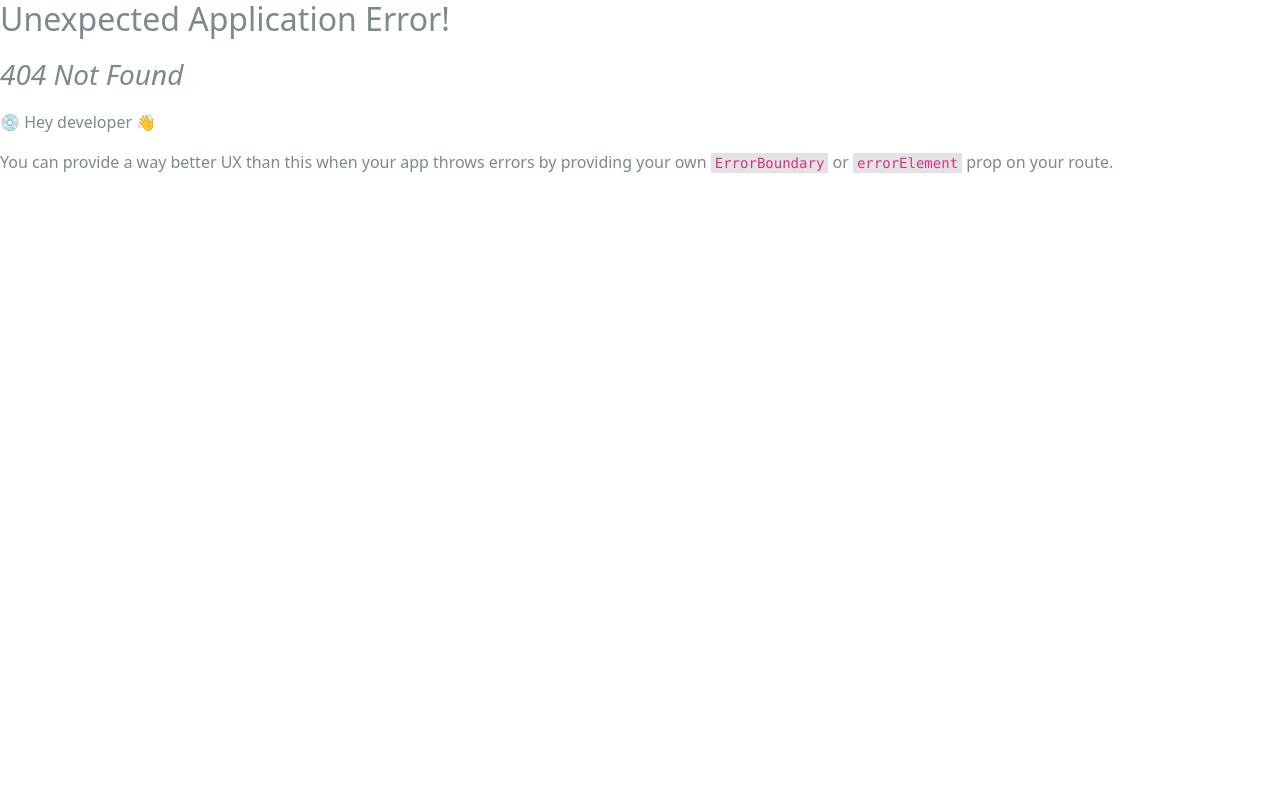
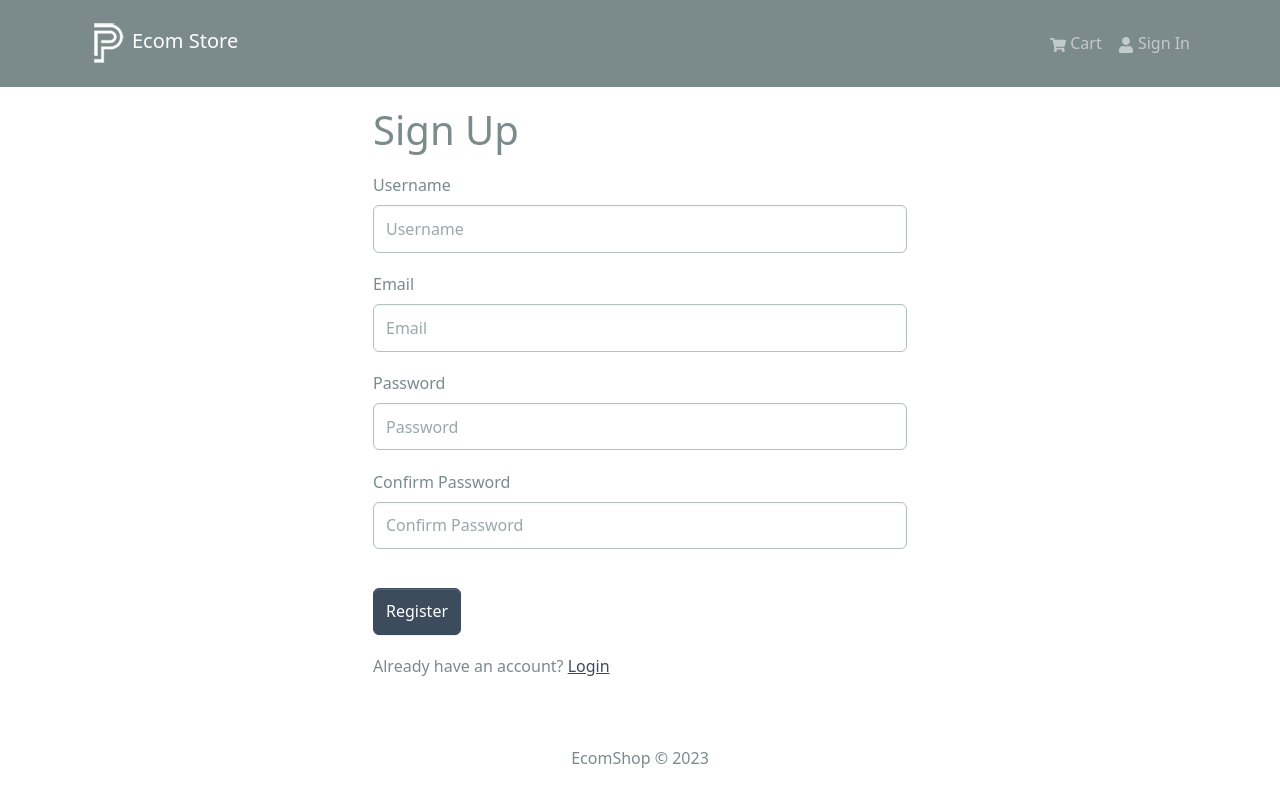
Before and after one commit to haseeebs/Ecom-project, a React (Create React App) app in the folder frontend/: page /register in a window 1280 px wide. Before the commit this address had no page. Built offline with nearby package versions, Linux system fonts and the light colour scheme.

Commit message:
Created RegisterScreen component for user registration and Implemented registration logic.

```diff
--- a/frontend/src/index.js
+++ b/frontend/src/index.js
@@ -12,6 +12,7 @@ import HomeScreen from './screens/HomeScreen';
 import ProductScreen from './screens/ProductScreen';
 import CartScreen from './screens/CartScreen.jsx';
 import LoginScreen from './screens/LoginScreen.jsx';
+import RegisterScreen from './screens/RegisterScreen.jsx';
 
 const appRouter = createBrowserRouter([
   {
@@ -32,6 +33,10 @@ const appRouter = createBrowserRouter([
       {
         path: '/login',
         element: <LoginScreen />
+      },
+      {
+        path: '/register',
+        element: <RegisterScreen />
       }
     ]
   }
--- a/frontend/src/screens/LoginScreen.jsx
+++ b/frontend/src/screens/LoginScreen.jsx
@@ -17,7 +17,7 @@ const LoginScreen = () => {
 
     const [login, { isLoading }] = useLoginMutation();
 
-    const { userInfo } = useSelector(store => store.auth)
+    const { userInfo } = useSelector(store => store.auth);
 
     const { search } = useLocation();
     const searchParams = new URLSearchParams(search);
@@ -31,7 +31,7 @@ const LoginScreen = () => {
     }, [userInfo, redirect, navigate])
 
 
-    const submitHandler = async (event) => {
+    const handleSubmit = async (event) => {
         event.preventDefault();
 
         try {
@@ -47,34 +47,23 @@ const LoginScreen = () => {
         <FormContainer>
             <h1>Sign In</h1>
 
-            <Form onSubmit={submitHandler}>
+            <Form onSubmit={handleSubmit}>
                 <Form.Group controlId='email' className='my-3'>
                     <Form.Label>Email</Form.Label>
-                    <Form.Control
-                        type='email'
-                        placeholder='Enter Email'
-                        value={email}
-                        onChange={event => setEmail(event.target.value)}
-                    ></Form.Control>
+                    <Form.Control type='email' placeholder='Enter Email' value={email} onChange={event => setEmail(event.target.value)} ></Form.Control>
                 </Form.Group>
 
                 <Form.Group controlId='password' className='mt-2'>
                     <Form.Label>Password</Form.Label>
-                    <Form.Control
-                        type='password'
-                        placeholder='Enter Password'
-                        value={password}
-                        onChange={event => setPassword(event.target.value)}
-                    ></Form.Control>
+                    <Form.Control type='password' placeholder='Enter Password' value={password} onChange={event => setPassword(event.target.value)} ></Form.Control>
                 </Form.Group>
 
-                <Button type='submit' variant='primary' className='mt-3' disabled={isLoading}>
-                    Sign In
-                </Button>
+                <Button type='submit' variant='primary' className='mt-3' disabled={isLoading}>Sign In</Button>
 
                 {isLoading && <Loader />}
 
             </Form>
+
             <Row className='py-3'>
                 <Col>
                     New Customer? <Link to={redirect ? `/register?redirect${redirect}` : `/register`}>Register</Link>
--- /dev/null
+++ b/frontend/src/screens/RegisterScreen.jsx
@@ -0,0 +1,93 @@
+import React, { useEffect, useState } from 'react';
+import { useDispatch, useSelector } from 'react-redux';
+import { Link, useLocation, useNavigate } from 'react-router-dom';
+import { Form, Button, Row, Col } from 'react-bootstrap';
+import Loader from '../components/Loader.jsx'
+import FormContainer from '../components/FormContainer.jsx';
+import { useRegisterMutation } from '../slices/usersApiSlice.js';
+import { setCredentials } from '../slices/authSlice.js';
+import { toast } from 'react-toastify'
+
+const RegisterScreen = () => {
+
+    const [username, setUsername] = useState('');
+    const [email, setEmail] = useState('');
+    const [password, setPassword] = useState('');
+    const [confirmPassword, setConfirmPassword] = useState('');
+
+    const navigate = useNavigate();
+    const dispatch = useDispatch();
+
+    const [register, { isLoading }] = useRegisterMutation();
+
+    const { userInfo } = useSelector(store => store.auth);
+
+    const { search } = useLocation();
+    const searchParams = new URLSearchParams(search);
+    const redirect = searchParams.get('redirect') || '/';
+
+    useEffect(() => {
+        if (userInfo) {
+            navigate(redirect);
+        }
+    }, [userInfo, redirect, navigate])
+
+    const handleSubmit = async (event) => {
+        event.preventDefault();
+
+        if (password !== confirmPassword) {
+            toast.error('Password do not match')
+            return;
+        } else {
+            try {
+                const res = await register({ username, email, password }).unwrap();
+                dispatch(setCredentials({ ...res }));
+                navigate('/')
+            } catch (error) {
+                toast.error(error?.data?.message || error.error)
+            }
+        }
+    }
+
+    return (
+        <FormContainer>
+            <h1>Sign Up</h1>
+
+            <Form onSubmit={handleSubmit}>
+                <Form.Group controlId='username' className='my-3'>
+                    <Form.Label>Username</Form.Label>
+                    <Form.Control type='text' placeholder='Username' value={username} onChange={event => setUsername(event.target.value)}></Form.Control>
+                </Form.Group>
+
+                <Form.Group controlId='email' className='my-3'>
+                    <Form.Label>Email</Form.Label>
+                    <Form.Control type='email' placeholder='Email' value={email} onChange={event => setEmail(event.target.value)}></Form.Control>
+                </Form.Group>
+
+                <Form.Group controlId='password' className='my-3'>
+                    <Form.Label>Password</Form.Label>
+                    <Form.Control type='password' placeholder='Password' value={password} onChange={event => setPassword(event.target.value)}></Form.Control>
+                </Form.Group>
+
+                <Form.Group controlId='confirmPassword' className='my-3'>
+                    <Form.Label>Confirm Password</Form.Label>
+                    <Form.Control type='password' placeholder='Confirm Password' value={confirmPassword} onChange={event => setConfirmPassword(event.target.value)}></Form.Control>
+                </Form.Group>
+
+                <Button type='submit' variant='primary' className='mt-3' disabled={isLoading}>Register</Button>
+
+                {isLoading && <Loader />}
+
+            </Form>
+
+            <Row className='py-3'>
+                <Col>
+                    Already have an account? <Link to={redirect ? `/login?redirect=${redirect}` : '/login'}>Login</Link>
+                </Col>
+            </Row>
+
+        </FormContainer>
+    )
+}
+
+export default RegisterScreen
--- a/frontend/src/slices/authSlice.js
+++ b/frontend/src/slices/authSlice.js
@@ -11,12 +11,12 @@ const authSlice = createSlice({
             state.userInfo = action.payload;
             localStorage.setItem('userInfo', JSON.stringify(action.payload));
         },
-        logout: (state , action) => {
+        logout: (state, action) => {
             state.userInfo = null;
             localStorage.removeItem('userInfo');
         }
     }
 })
 
-export const { setCredentials , logout } = authSlice.actions;
+export const { setCredentials, logout } = authSlice.actions;
 export default authSlice.reducer;
--- a/frontend/src/slices/usersApiSlice.js
+++ b/frontend/src/slices/usersApiSlice.js
@@ -10,6 +10,13 @@ const usersApiSlice = apiSlice.injectEndpoints({
                 body: data,
             }),
         }),
+        register: builder.mutation({
+            query: (data) => ({
+                url: `${USERS_URL}`,
+                method: 'POST',
+                body: data,
+            })
+        }),
         logout: builder.mutation({
             query: () => ({
                 url: `${USERS_URL}/logout`,
@@ -19,4 +26,4 @@ const usersApiSlice = apiSlice.injectEndpoints({
     }),
 });
 
-export const { useLoginMutation , useLogoutMutation} = usersApiSlice;
+export const { useLoginMutation, useLogoutMutation, useRegisterMutation } = usersApiSlice;
```
